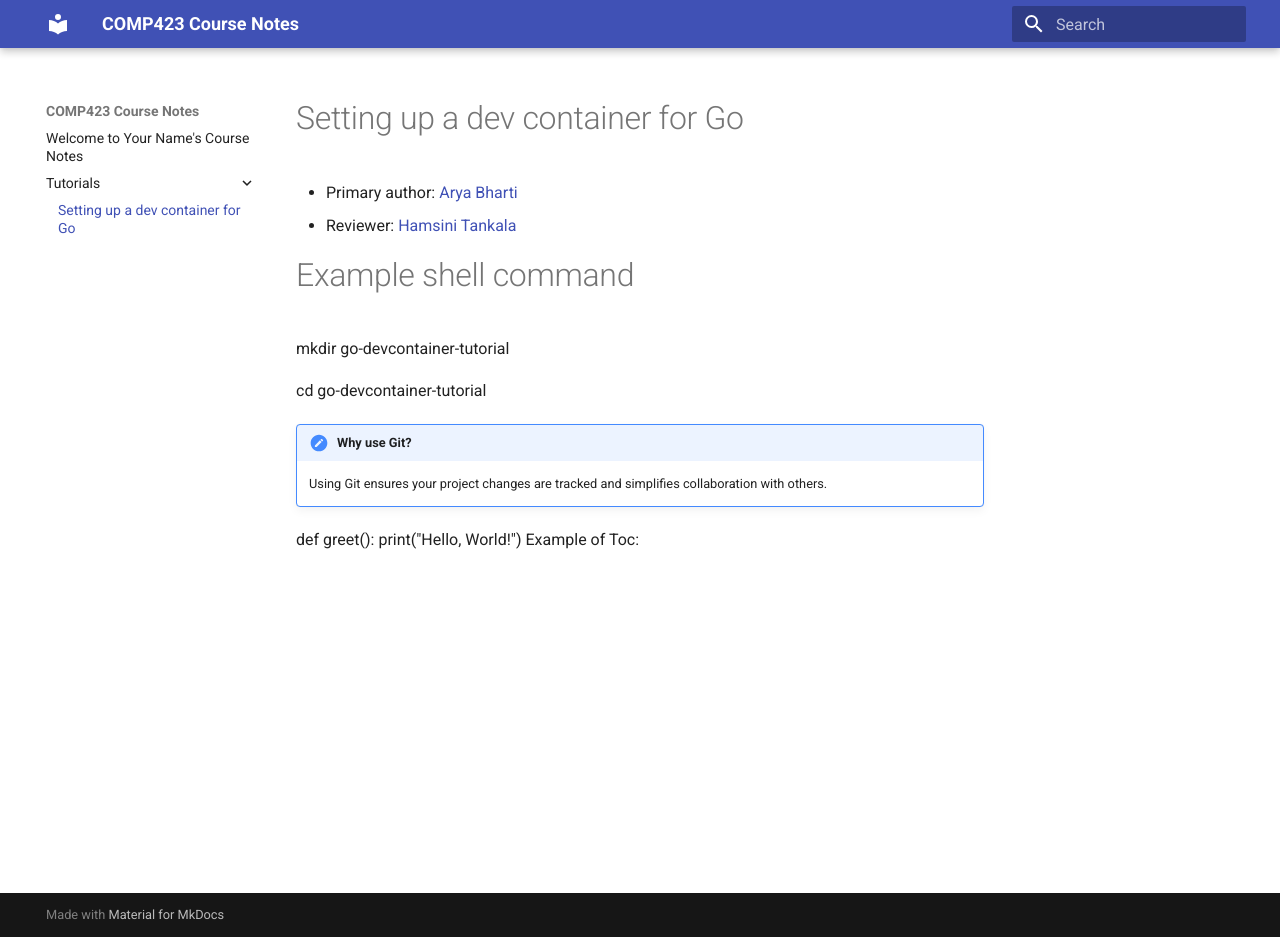
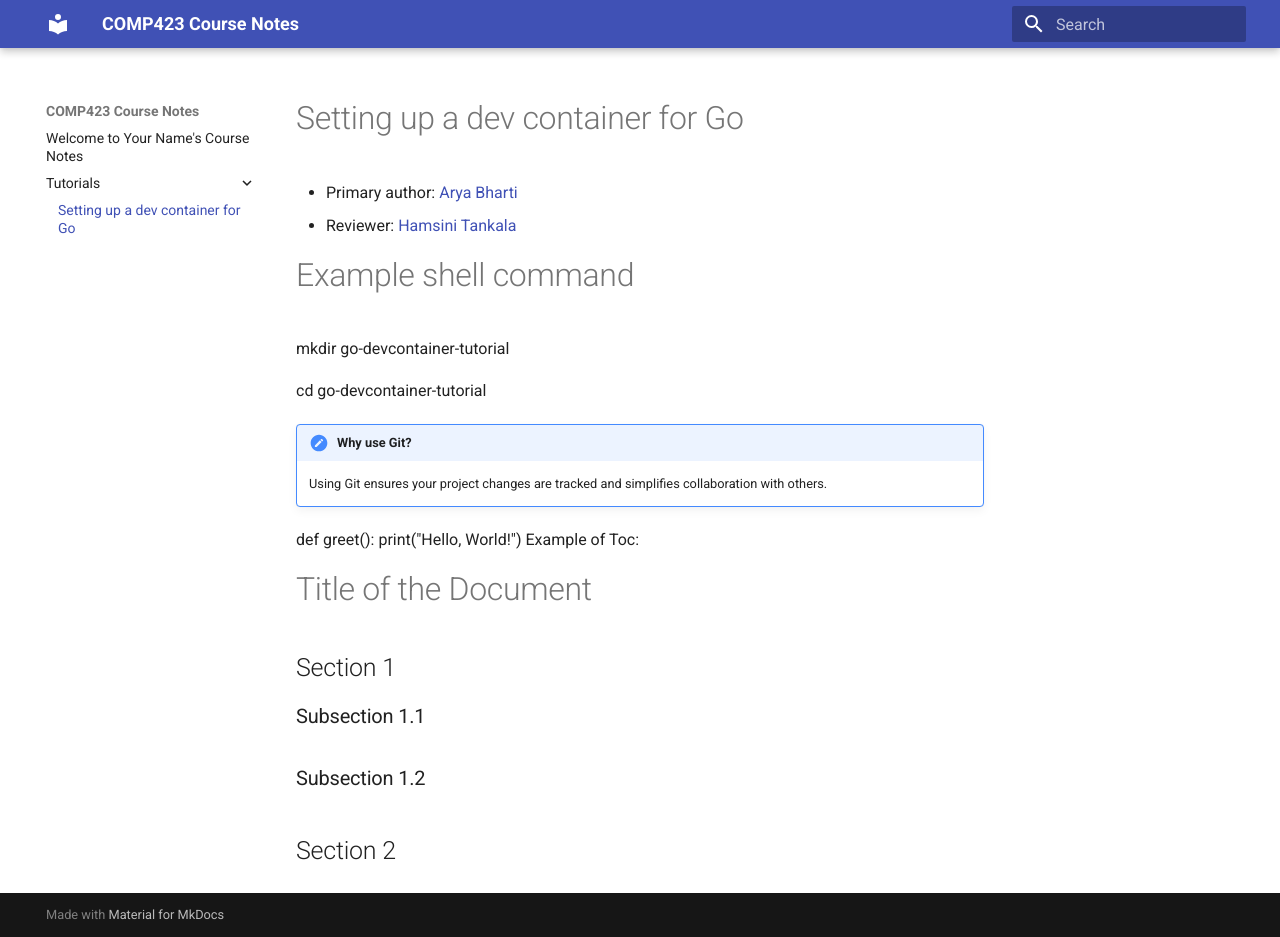
Before and after one commit to abharti-cmd/comp423-course-notes, an MkDocs documentation site: the page built from docs/tutorials/go-setup.md, in a window 1280 px wide and 937 px high. Built offline with MkDocs 1.6.1 and Material for MkDocs 9.7.7, drawn with Linux system fonts in a browser that asks for light colours.

Commit message:
Added toc to new branch

```diff
--- a/docs/tutorials/go-setup.md
+++ b/docs/tutorials/go-setup.md
@@ -15,3 +15,11 @@
 def greet():
     print("Hello, World!")
 Example of Toc:
+
+# Title of the Document
+
+## Section 1
+### Subsection 1.1
+### Subsection 1.2
+
+## Section 2
--- a/mkdocs.yml
+++ b/mkdocs.yml
@@ -5,3 +5,4 @@
 markdown_extensions:
   - codehilite        # Add's syntax highlighting for code blocks
   - admonition        # Callouts for notes, warnings, etc.
+  - toc
```
